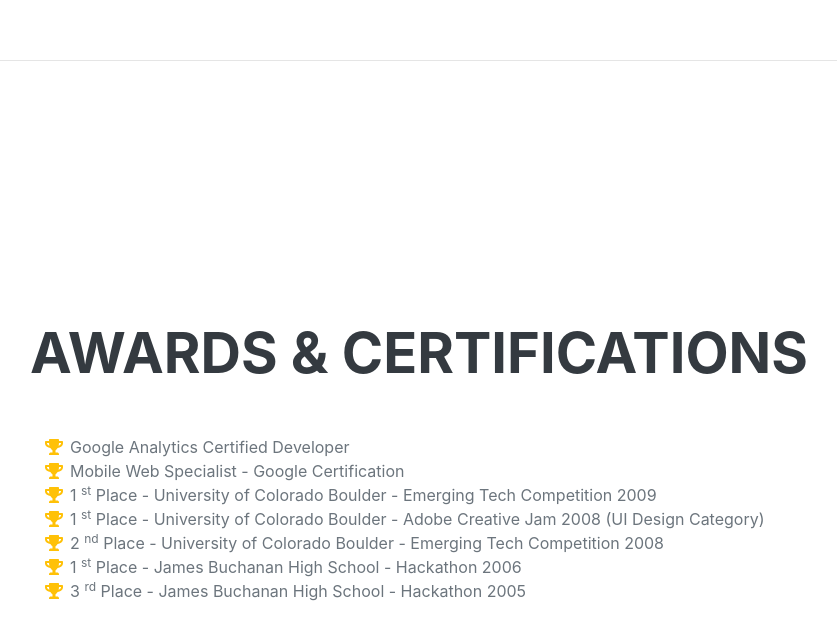
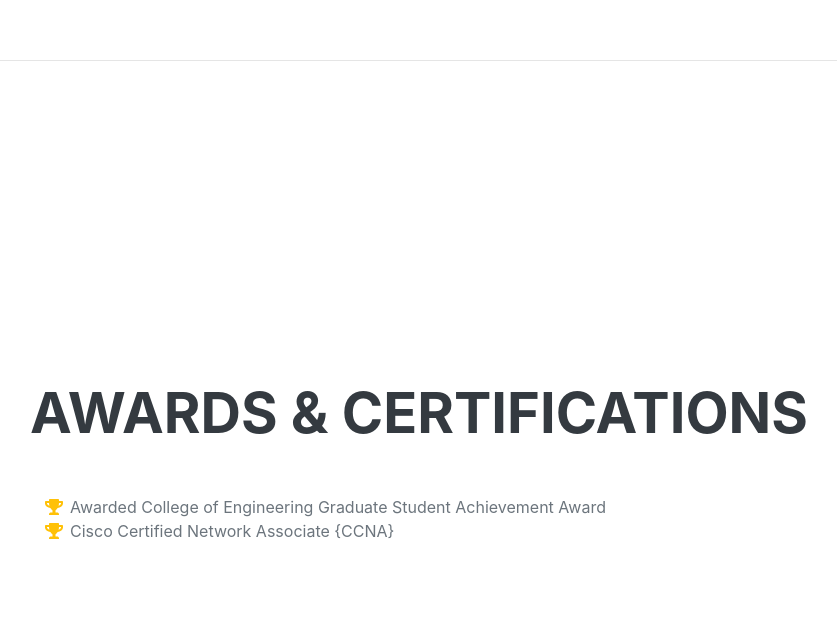
Before and after one commit to veronicaeyo/veronicaeyo.github.io, a plain HTML site: page index.html in a window 1280 px wide. Shown: the part 4999-5638 px from the top of the page, without its empty margins (290-1127 px from the left). Drawn offline with nearby package versions, Linux system fonts and the light colour scheme; a web font is replaced by a local one.

Commit message:
Update index.html

```diff
--- a/index.html
+++ b/index.html
@@ -121,7 +121,7 @@
                             <h3 class="mb-0">Federal University of Technology, Minna, Nigeria</h3>
                             <div class="subheading mb-3">Bachelor of Engineering</div>
                             <div>BEng, Electrical and Computer Engineering, Second Class Upper Honours </div>
-                            <p>GPA: 4.23</p>
+                            <p></p>
                         </div>
                         <div class="flex-shrink-0"><span class="text-primary">January 2001 - Octoter 2006</span></div>
                     </div>
@@ -186,42 +186,13 @@
                     <ul class="fa-ul mb-0">
                         <li>
                             <span class="fa-li"><i class="fas fa-trophy text-warning"></i></span>
-                            Google Analytics Certified Developer
+                            Awarded College of Engineering Graduate Student Achievement Award
                         </li>
                         <li>
                             <span class="fa-li"><i class="fas fa-trophy text-warning"></i></span>
-                            Mobile Web Specialist - Google Certification
+                            Cisco Certified Network Associate {CCNA}
                         </li>
-                        <li>
-                            <span class="fa-li"><i class="fas fa-trophy text-warning"></i></span>
-                            1
-                            <sup>st</sup>
-                            Place - University of Colorado Boulder - Emerging Tech Competition 2009
-                        </li>
-                        <li>
-                            <span class="fa-li"><i class="fas fa-trophy text-warning"></i></span>
-                            1
-                            <sup>st</sup>
-                            Place - University of Colorado Boulder - Adobe Creative Jam 2008 (UI Design Category)
-                        </li>
-                        <li>
-                            <span class="fa-li"><i class="fas fa-trophy text-warning"></i></span>
-                            2
-                            <sup>nd</sup>
-                            Place - University of Colorado Boulder - Emerging Tech Competition 2008
-                        </li>
-                        <li>
-                            <span class="fa-li"><i class="fas fa-trophy text-warning"></i></span>
-                            1
-                            <sup>st</sup>
-                            Place - James Buchanan High School - Hackathon 2006
-                        </li>
-                        <li>
-                            <span class="fa-li"><i class="fas fa-trophy text-warning"></i></span>
-                            3
-                            <sup>rd</sup>
-                            Place - James Buchanan High School - Hackathon 2005
-                        </li>
+
                     </ul>
                 </div>
             </section>
```
